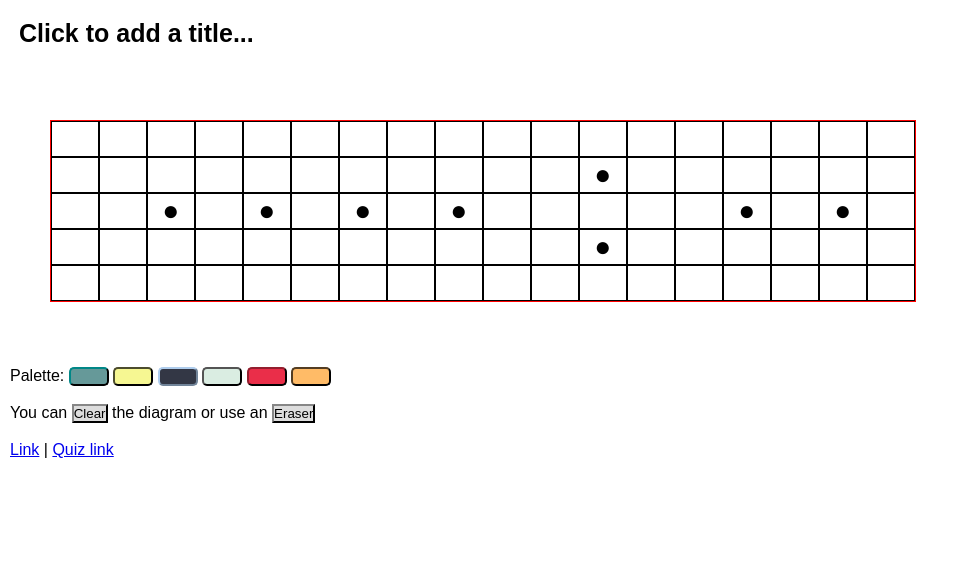
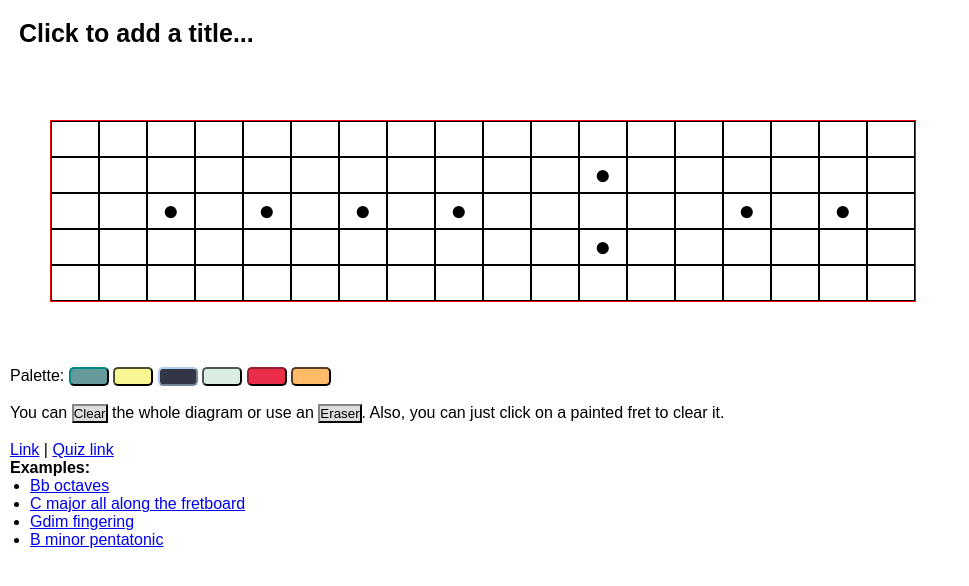
Before and after one commit to eliasdorneles/Fretboard-Studies, a plain HTML site: page fretboard.html in a window 1280 px wide. Shown: the top 586 px of the page, without its empty margins (0-969 px from the left). Drawn offline with Linux system fonts and the light colour scheme.

Commit message:
added some examples

```diff
--- a/fretboard.html
+++ b/fretboard.html
@@ -29,6 +29,7 @@
 		    #form_controls { padding:10px; }
 		    #checkanswer { display:none; }
 		    #message { text-align: right; }
+		    #examples ul { margin-left: 20px; }
 		    @media print { #form_controls { display:none; } }
 		</style>
     </head>
@@ -55,13 +56,21 @@
 			<input type="button" value="&nbsp;" class="color_button red" />
 			<input type="button" value="&nbsp;" class="color_button orange" /><br /><br />
 			You can
-			<input id="clear" type="button" value="Clear" class="blank" /> the diagram or use an
-			<input id="eraser" type="button" value="Eraser" class="blank" /><br />
+			<input id="clear" type="button" value="Clear" class="blank" /> the whole diagram or use an
+			<input id="eraser" type="button" value="Eraser" class="blank" />. Also, you can just click on a painted fret to clear it.<br />
 		</div>
 		<input type="button" id="checkanswer" value="Check answer!" /><br />
 		<!-- input type="button" id="clean" value="Try again!" / -->
 		<a id="linkthis" href="javascript:void(0)">Link</a> |
 		<a id="linkquiz" href="javascript:void(0)">Quiz link</a><br />
+		<div id="examples"><strong>Examples:</strong>
+			<ul>
+				<li><a href="http://eliasdorneles.github.com/Fretboard-Studies/#strings=6:1,18:1;11:1;3:1,15:1;8:1;1:1,13:1;6:1,18:1&diagram_title=Bb%20octaves">Bb octaves</a></li>
+				<li><a href="http://eliasdorneles.github.com/Fretboard-Studies/#strings=0:2,3:2,8:2,12:2,15:2;1:2,5:2,8:2,13:2;0:2,5:2,9:2,12:2;2:2,5:2,10:2,14:2;3:2,7:2,10:2,15:2;0:2,3:2,8:2,12:2,15:2&diagram_title=C%20major%20along%20the%20fretboard">C major all along the fretboard</a></li>
+				<li><a href="http://eliasdorneles.github.com/Fretboard-Studies/#strings=3:3;2:0;3:0;2:0;;3:0&diagram_title=Gdim%20fingering">Gdim fingering</a></li>
+				<li><a href="http://eliasdorneles.github.com/Fretboard-Studies/#strings=0:4,2:3,5:3,7:2,10:3,12:3,14:3;0:2,3:3,5:3,7:3,10:3,12:2,15:3;2:3,4:2,7:3,9:3,11:3,14:3;0:4,2:3,4:3,7:3,9:2,12:3,14:3;0:4,2:2,5:3,7:3,9:3,12:3,14:2;0:4,2:3,5:3,7:2,10:3,12:3,14:3&diagram_title=B%20minor%20pentatonic">B minor pentatonic</a></li>
+			</ul>
+		</div>
 	</div>
     </body>
 </html>
```
